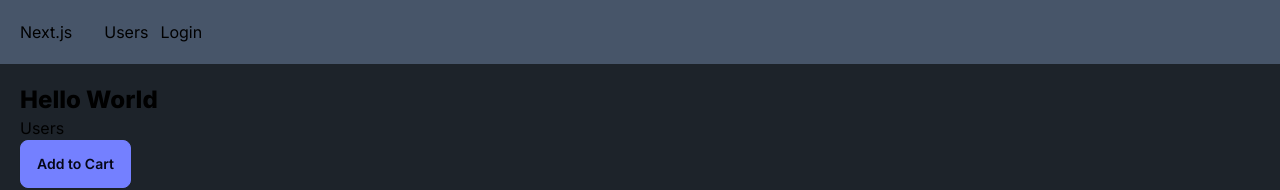
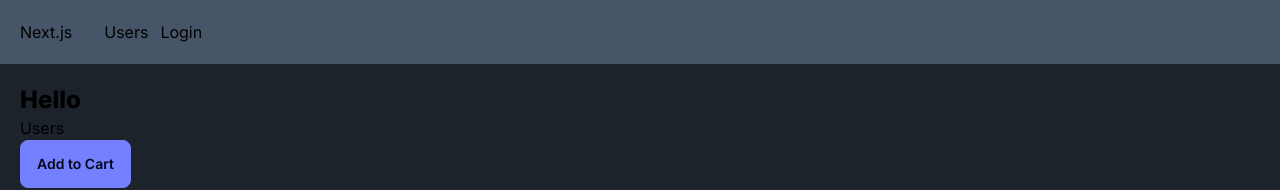
Before and after one commit to mjr2595/next-app, a Next.js app: page / in a window 1280 px wide. Shown: the top 190 px of the page. Built offline with nearby package versions, Linux system fonts and the light colour scheme; no server answers.

Commit message:
Refactor authentication and session handling with getServerSession

```diff
--- a/app/api/auth/[...nextauth]/route.ts
+++ b/app/api/auth/[...nextauth]/route.ts
@@ -1,13 +1,15 @@
 import NextAuth from "next-auth";
 import GoogleProvider from "next-auth/providers/google";
 
-const handler = NextAuth({
+export const authOptions = {
   providers: [
     GoogleProvider({
       clientId: process.env.GOOGLE_CLIENT_ID!,
       clientSecret: process.env.GOOGLE_CLIENT_SECRET!,
     }),
   ],
-});
+};
+
+const handler = NextAuth(authOptions);
 
 export { handler as GET, handler as POST };
--- a/app/page.tsx
+++ b/app/page.tsx
@@ -1,10 +1,13 @@
 import Link from "next/link";
 import ProductCard from "./components/ProductCard";
+import { getServerSession } from "next-auth";
+import { authOptions } from "./api/auth/[...nextauth]/route";
 
-export default function Home() {
+export default async function Home() {
+  const session = await getServerSession(authOptions);
   return (
     <main>
-      <h1>Hello World</h1>
+      <h1>Hello {session && <span>{session.user?.name}</span>}</h1>
       <Link href="/users">Users</Link>
       <ProductCard />
     </main>
```
